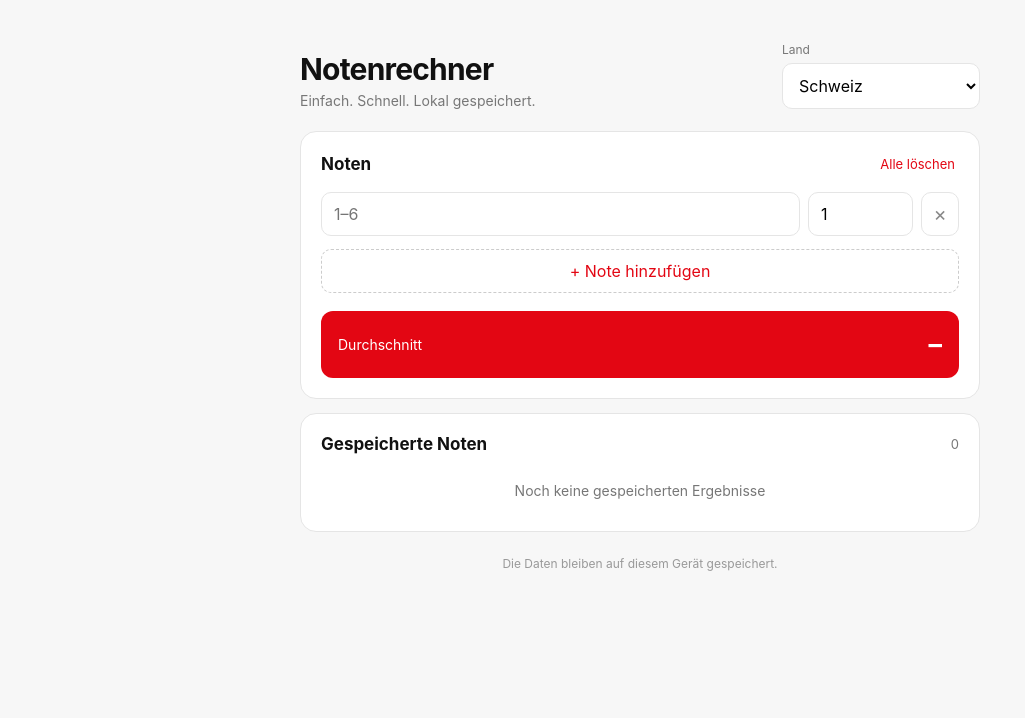
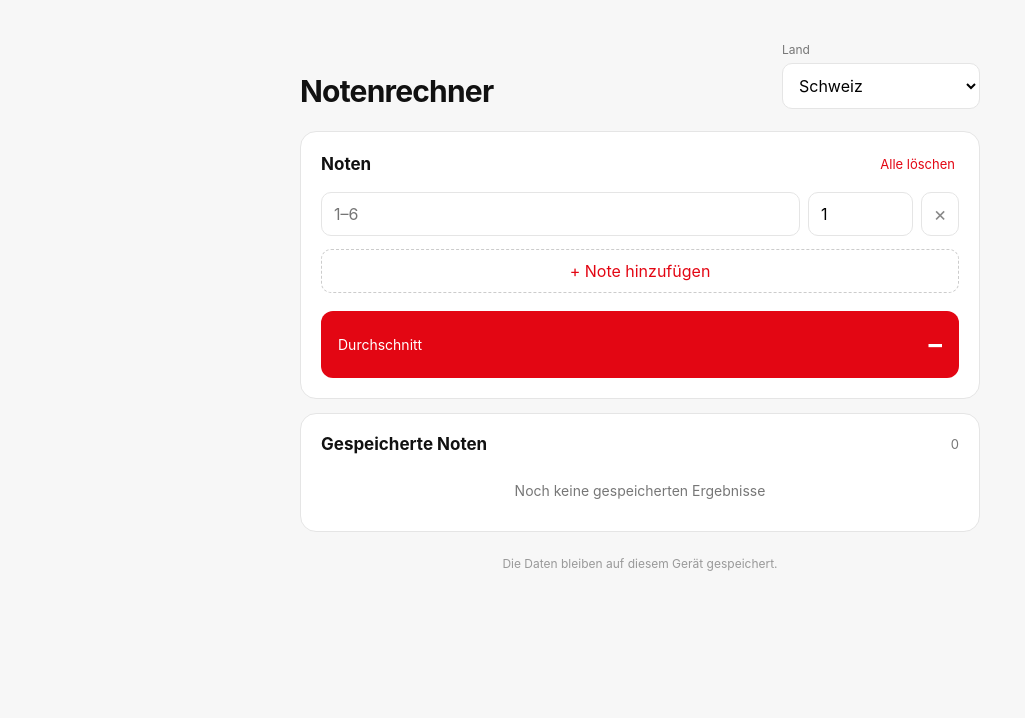
Before and after one commit to Fanxy13/grade-calc, a plain HTML site: page index.html in a window 1280 px wide. Shown: the top 718 px of the page, without its empty margins (0-1025 px from the left). Drawn offline with Linux system fonts and the light colour scheme.

Commit message:
Remove subtitle from Notenrechner header
Removed the subtitle from the header.

```diff
--- a/index.html
+++ b/index.html
@@ -12,7 +12,6 @@
     <header class="topbar">
       <div>
         <h1>Notenrechner</h1>
-        <p>Einfach. Schnell. Lokal gespeichert.</p>
       </div>
 
       <label class="country">
```
